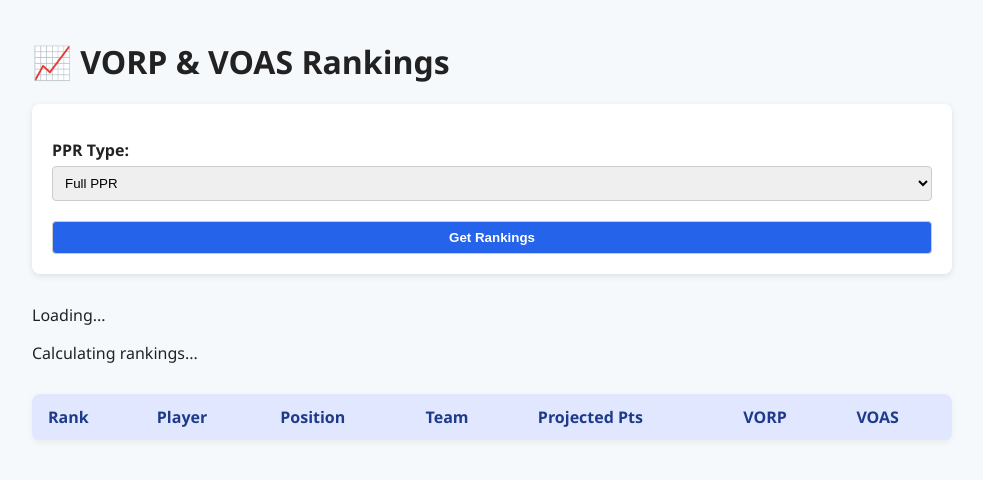
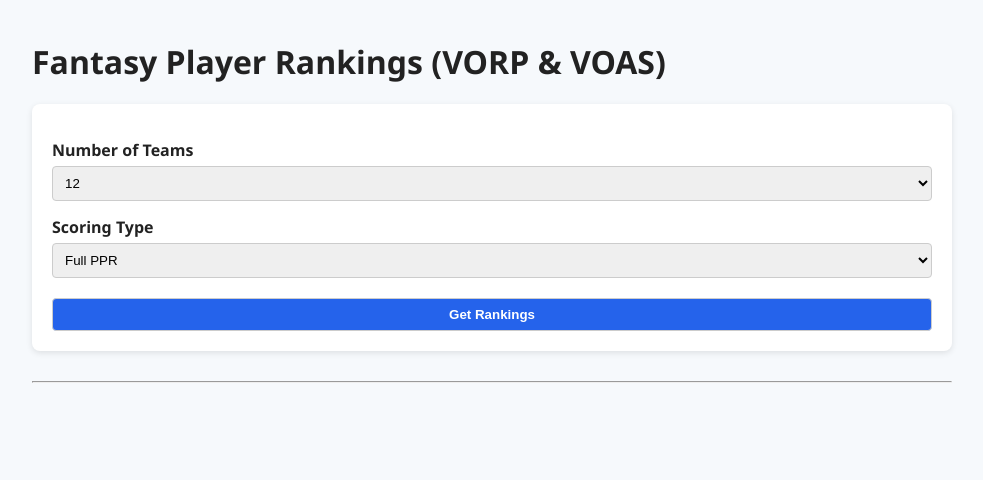
Before and after one commit to joelstennett81/FantasyFootballExtension, a Django app: page /player_rankings/ in a window 1280 px wide. Shown: the part 73-553 px from the top of the page, without its empty margins (148-1131 px from the left). Run offline with Django 5.2, Linux system fonts and the light colour scheme; lists and menus that the app fills with data are empty.

Commit message:
finished template

```diff
--- a/templates/player_rankings.html
+++ b/templates/player_rankings.html
@@ -1,81 +1,94 @@
-{% extends "base.html" %}
-{% load static %}
-
-{% block title %}Player Rankings{% endblock %}
+{% extends 'base.html' %}
 
 {% block content %}
-    <div class="container mt-5">
-        <h1 class="mb-4 text-center">📈 VORP & VOAS Rankings</h1>
+    <div class="container mt-4">
+        <h1 class="mb-4">Fantasy Player Rankings (VORP & VOAS)</h1>
 
-        <form id="ranking-form" class="mb-4">
-            <div class="row g-3 align-items-center justify-content-center">
-                <div class="col-auto">
-                    <label for="pprType" class="col-form-label">PPR Type:</label>
-                </div>
-                <div class="col-auto">
-                    <select class="form-select" id="pprType" name="ppr_type">
-                        <option value="ppr" selected>Full PPR</option>
-                        <option value="std">Standard</option>
+        <form id="rankings-form" onsubmit="event.preventDefault(); fetchRankings();">
+            {% csrf_token %}
+            <div class="mb-3">
+                <label for="num_teams" class="form-label">Number of Teams</label>
+                <select id="num_teams" class="form-select">
+                    <option value="8">8</option>
+                    <option value="10">10</option>
+                    <option value="12" selected>12</option>
+                    <option value="16">16</option>
                 </select>
             </div>
-                <div class="col-auto">
+
+            <div class="mb-3">
+                <label for="ppr_type" class="form-label">Scoring Type</label>
+                <select id="ppr_type" class="form-select">
+                    <option value="std">Standard</option>
+                    <option value="half">Half PPR</option>
+                    <option value="full" selected>Full PPR</option>
+                </select>
+            </div>
+
             <button type="submit" class="btn btn-primary">Get Rankings</button>
+        </form>
+
+        <hr>
+
+        <div id="results" class="mt-4">
+            <!-- Rankings will be inserted here -->
         </div>
     </div>
-        </form>
 
-        <div id="loading" class="text-center d-none">
-            <div class="spinner-border text-primary" role="status">
-                <span class="visually-hidden">Loading...</span>
-            </div>
-            <p class="mt-2">Calculating rankings...</p>
-        </div>
+    <script>
+        function getCookie(name) {
+            let cookieValue = null;
+            if (document.cookie && document.cookie !== "") {
+                const cookies = document.cookie.split(';');
+                for (let cookie of cookies) {
+                    cookie = cookie.trim();
+                    if (cookie.substring(0, name.length + 1) === (name + '=')) {
+                        cookieValue = decodeURIComponent(cookie.substring(name.length + 1));
+                        break;
+                    }
+                }
+            }
+            return cookieValue;
+        }
 
-        <div id="rankings-table" class="table-responsive d-none">
+        function fetchRankings() {
+            const numTeams = document.getElementById("num_teams").value;
+            const pprType = document.getElementById("ppr_type").value;
+            const csrftoken = getCookie('csrftoken');
+
+            fetch("/api/player_rankings/", {
+                method: "POST",
+                headers: {
+                    "Content-Type": "application/json",
+                    "X-CSRFToken": csrftoken
+                },
+                body: JSON.stringify({
+                    num_teams: parseInt(numTeams),
+                    ppr_type: pprType
+                }),
+            })
+                .then(response => response.json())
+                .then(data => {
+                    const container = document.getElementById("results");
+                    let html = `
                 <table class="table table-striped">
-                <thead class="table-dark">
+                    <thead>
                         <tr>
                             <th>Rank</th>
                             <th>Player</th>
                             <th>Position</th>
                             <th>Team</th>
-                    <th>Projected Pts</th>
+                            <th>Avg Proj</th>
                             <th>VORP</th>
                             <th>VOAS</th>
                         </tr>
                     </thead>
-                <tbody id="rankings-body">
-                <!-- Rankings will be injected here -->
-                </tbody>
-            </table>
-        </div>
-    </div>
-
-    <script>
-        document.getElementById("ranking-form").addEventListener("submit", async function (e) {
-            e.preventDefault();
-            const pprType = document.getElementById("pprType").value;
-
-            document.getElementById("loading").classList.remove("d-none");
-            document.getElementById("rankings-table").classList.add("d-none");
-
-            const response = await fetch("/api/player_rankings/", {
-                method: "POST",
-                headers: {
-                    "Content-Type": "application/json",
-                    "X-CSRFToken": "{{ csrf_token }}"
-                },
-                body: JSON.stringify({ppr_type: pprType})
-            });
-
-            const data = await response.json();
-            console.log('data: ', data);
-            const tableBody = document.getElementById("rankings-body");
-            tableBody.innerHTML = "";
+                    <tbody>
+            `;
 
                     data.forEach((player, index) => {
-                const row = document.createElement("tr");
-                row.innerHTML = `
+                        html += `
+                    <tr>
                         <td>${index + 1}</td>
                         <td>${player.name}</td>
                         <td>${player.position}</td>
@@ -83,12 +96,17 @@
                         <td>${player.avg_proj}</td>
                         <td>${player.vorp}</td>
                         <td>${player.voas}</td>
+                    </tr>
                 `;
-                tableBody.appendChild(row);
                     });
 
-            document.getElementById("loading").classList.add("d-none");
-            document.getElementById("rankings-table").classList.remove("d-none");
+                    html += "</tbody></table>";
+                    container.innerHTML = html;
+                })
+                .catch(error => {
+                    document.getElementById("results").innerHTML = `<div class="alert alert-danger">Error fetching rankings.</div>`;
+                    console.error("Error:", error);
                 });
+        }
     </script>
 {% endblock %}
```
Also changed, not shown: 1 other file. Lines whose indentation alone changed are shown as unchanged.
